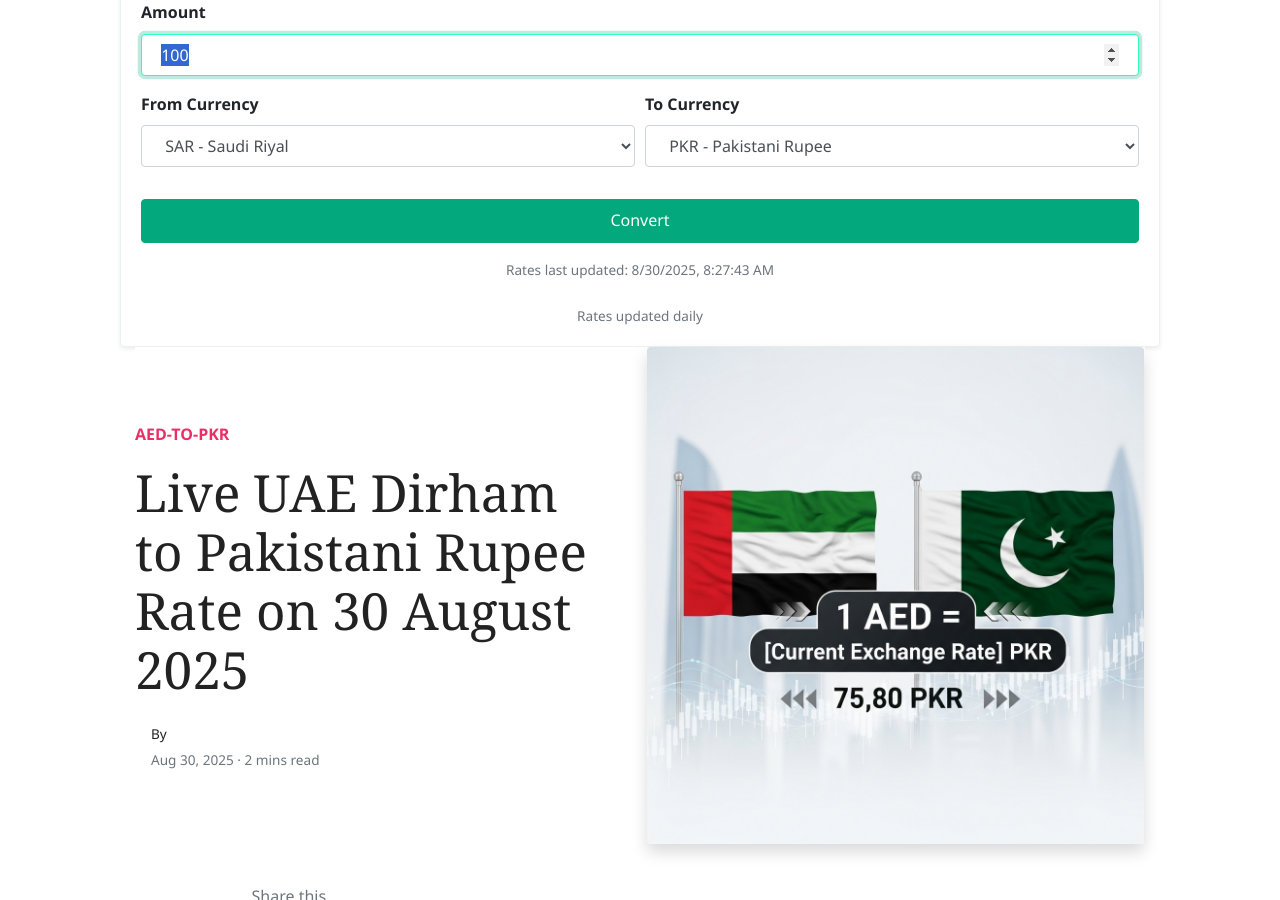
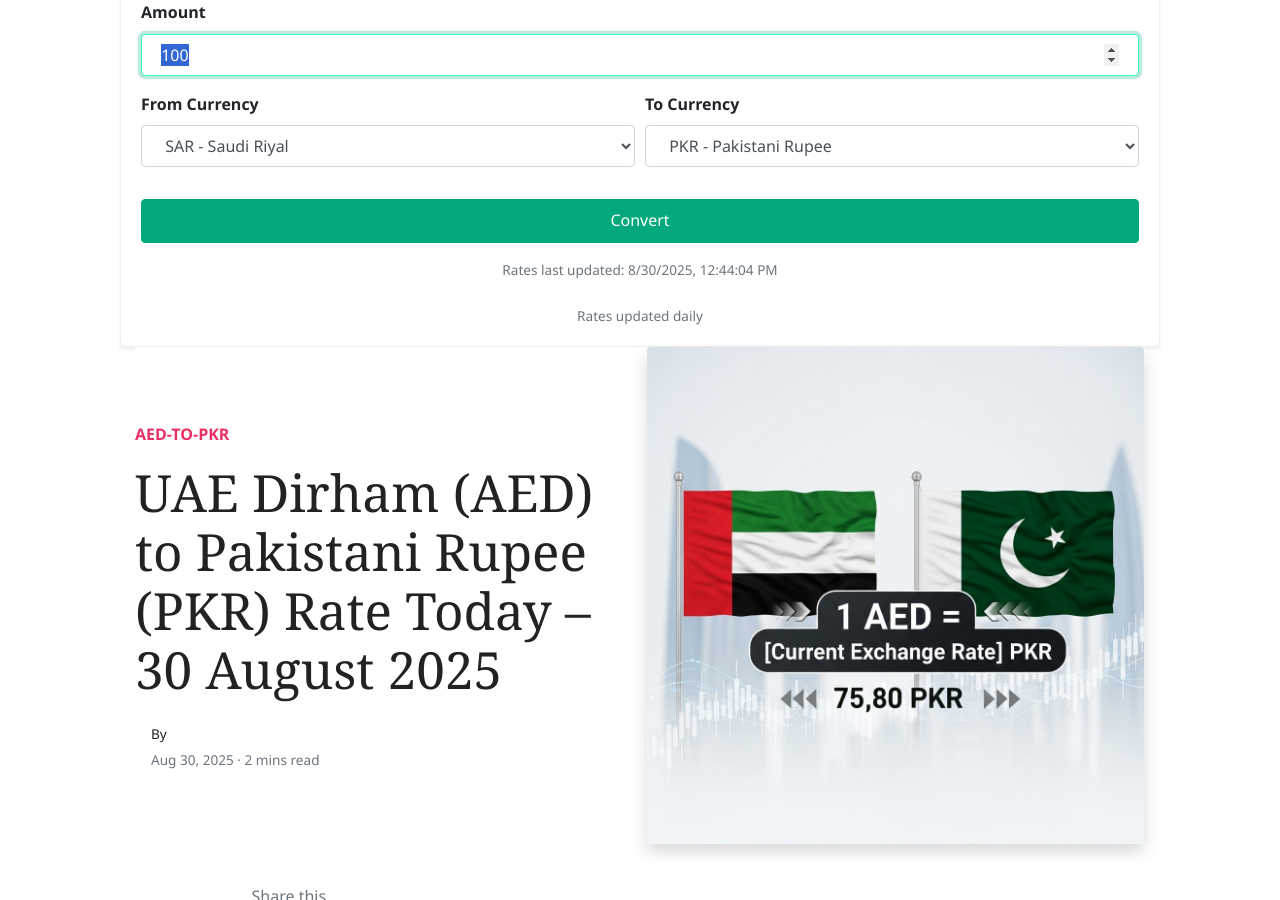
Before and after one commit to mlcom/mlcom.github.io, a Jekyll site: the page built from _posts/2025-08-30-today-uae-dirham-to-pkr-exchange-rate-august-2025-prices-updated-aed-to-pkr.md, in a window 1280 px wide and 900 px high, scrolled down 242 px. Built offline with Jekyll 4.4.1, drawn with Linux system fonts in a browser that asks for light colours; nearby versions of some CDN libraries; comment, search, counter and statistics services are not loaded.

Commit message:
Automated: Update currency rates and generate daily posts

```diff
--- a/_data/rates.yml
+++ b/_data/rates.yml
@@ -1,4 +1,4 @@
-last_updated_utc: '2025-08-30T08:27:43.077745+00:00'
+last_updated_utc: '2025-08-30T12:44:04.272003+00:00'
 rates:
   AED: 3.6725
   AFN: 68.4313
--- a/_posts/2025-08-30-today-uae-dirham-to-pkr-exchange-rate-august-2025-prices-updated-aed-to-pkr.md
+++ b/_posts/2025-08-30-today-uae-dirham-to-pkr-exchange-rate-august-2025-prices-updated-aed-to-pkr.md
@@ -1,6 +1,6 @@
 ---
 layout: post
-title:  'Live UAE Dirham to Pakistani Rupee Rate on 30 August 2025'
+title:  'UAE Dirham (AED) to Pakistani Rupee (PKR) Rate Today – 30 August 2025'
 author: jane
 categories: [ aed-to-pkr ]
 image: assets/images/aed-to-pkr-rate-today.jpg
```
Also changed, not shown: _posts/2025-08-30-today-saudi-riyal-to-pkr-exchange-rate-august-2025-prices-updated-sar-to-pkr.md (+1 -1 lines), _posts/2025-08-30-today-uk-pound-sterling-to-pkr-exchange-rate-august-2025-prices-updated-gbp-to-pkr.md (+1 -1 lines).
